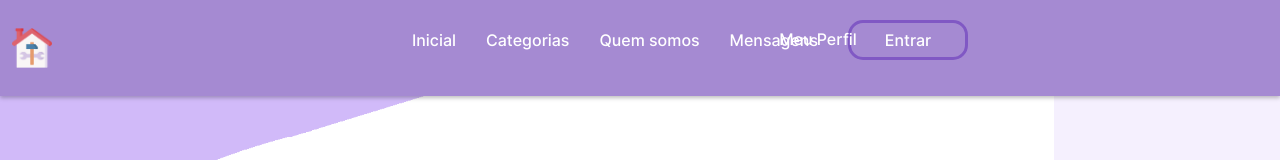
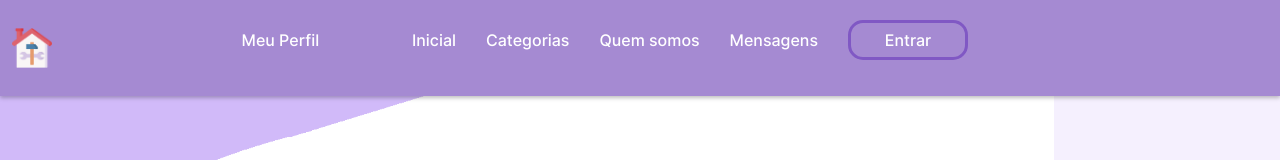
Before and after one commit to yasminwtr/ThePurpleHouse, a React (Create React App) app: page / in a window 1280 px wide. Shown: the top 160 px of the page. Built offline with nearby package versions, Linux system fonts and the light colour scheme.

Commit message:
Alinhamento gambiarra no MEU PERFIL da navbar :(

```diff
--- a/src/components/Dropdown/styles.css
+++ b/src/components/Dropdown/styles.css
@@ -37,8 +37,11 @@
 .dropdown-wrapper {
   position: absolute;
   width: 10px;
-  top: 27px;
-  left: 60%;
+  top: 20px;
+  left: 18%;
+  align-self: center;
+  margin-top: 8px;
+  margin-right: 45px;
 }
 
 .dropdown-wrapper .dropdown {
```
